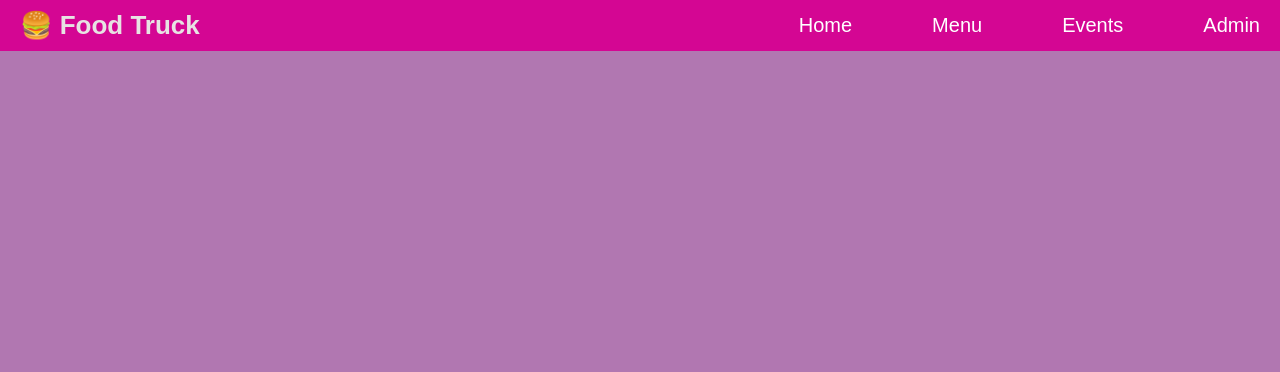
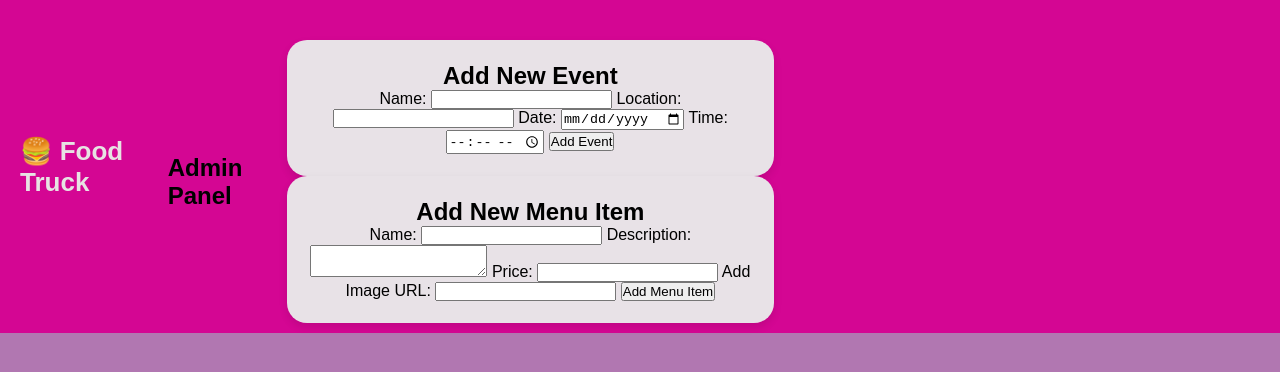
Before and after one commit to IWMccurdie/JavaScript-Final-Project, a website: page public/admin.html in a window 1280 px wide. Drawn offline with Linux system fonts and the light colour scheme; no server answers.

Commit message:
completed admin html and css

```diff
--- a/public/admin.html
+++ b/public/admin.html
@@ -12,12 +12,42 @@
   <div class="logo">
     <a href="/">🍔 Food Truck</a>
   </div>
-  <ul class="nav-links">
-    <li><a href="/">Home</a></li>
-    <li><a href="./">Menu</a></li>
-    <li><a href="">Events</a></li>
-    <li><a href="/admin">Admin</a></li>
-  </ul>
+  <main>
+    <div class="container">
+      <h1>Admin Panel</h1>
+      <div id="forms">
+        <div class="menu-card">
+          <form id="addEvent">
+            <h2>Add New Event</h2>
+            <label for="name">Name:</label>
+            <input type="text" id="name" name="name">
+            <label for="location">Location:</label>
+            <input type="text" id="location" name="location">
+            <label for="date">Date:</label>
+            <input type="date" id="date" name="date">
+            <label for="time">Time:</label>
+            <input type="time" id="time" name="time">
+            <button type="submit">Add Event</button>
+          </form>
+        </div>
+        <div class="menu-card">
+          <form id="addMenuItem">
+            <h2>Add New Menu Item</h2>
+            <label for="name">Name:</label>
+            <input type="text" id="name" name="name">
+            <label for="description">Description:</label>
+            <textarea type="text" id="description" name="description"></textarea>
+            <label for="price">Price:</label>
+            <input type="text" id="price" name="price">
+            <label for="imageURL">Add Image URL:</label>
+            <input type="text" id="imageURL" name="imageURL">
+            <button type="submit">Add Menu Item</button>
+          </form>
+        </div>
+      </div>
+    </div>
+
+  </main>
 </nav>
 </body>
 </html>
```
